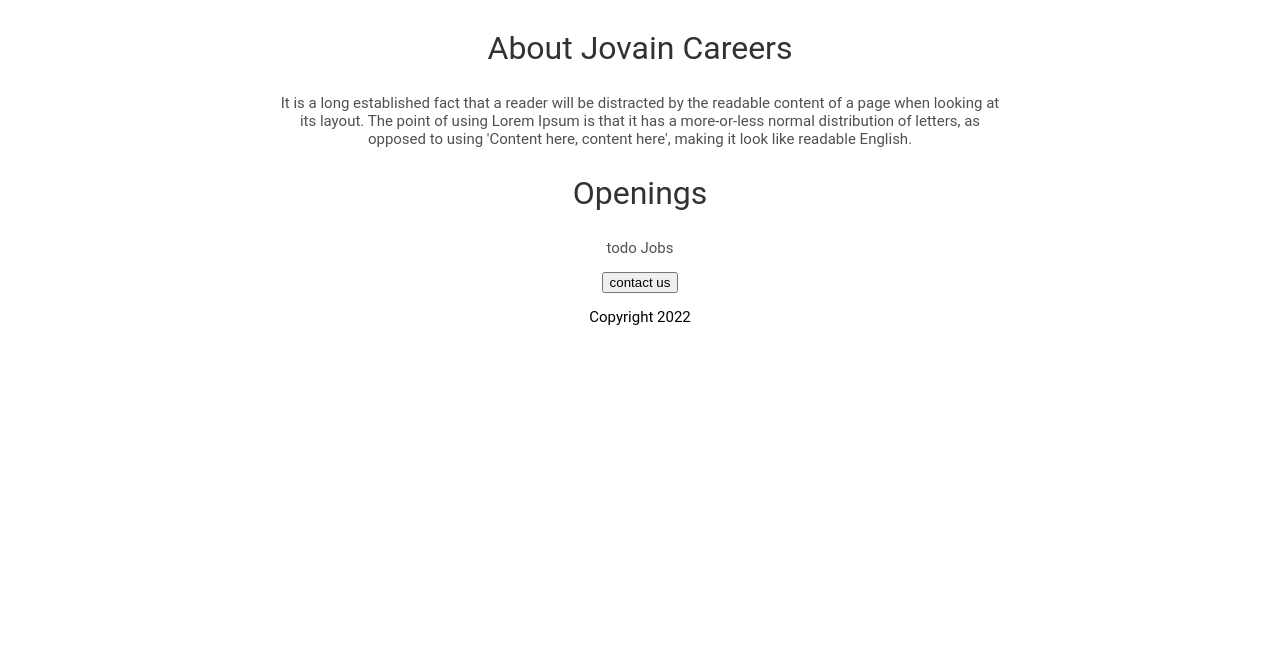
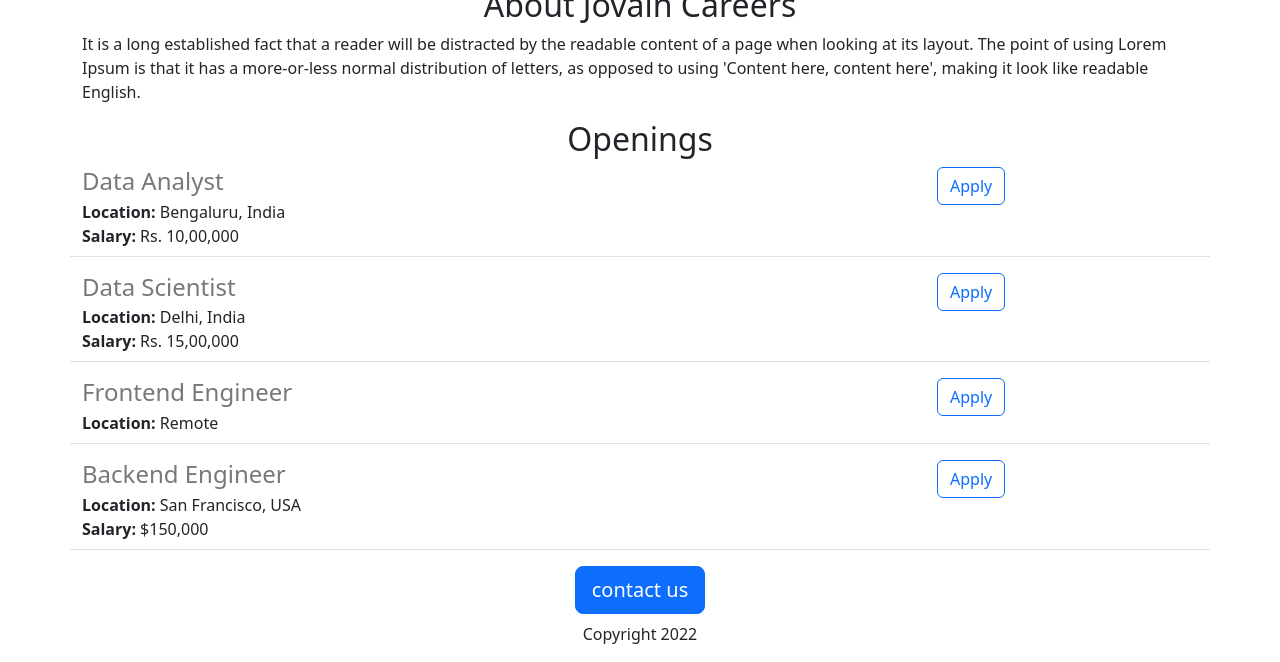
Before and after one commit to pankajbhar02/flask-tutorial, a Flask app: page / in a window 1280 px wide. Shown: the part 552-1214 px from the top of the page. Before the commit the page ends 877 px from the top, so only its background shows below. Run offline with Flask 3, Linux system fonts and the light colour scheme.

Commit message:
added dynamic data and API route

```diff
--- a/main.py
+++ b/main.py
@@ -1,11 +1,42 @@
-from flask import Flask, render_template
+from flask import Flask, render_template, jsonify
 
 app=Flask(__name__)
+
+JOBS = [
+  {
+    'id': 1,
+    'title': 'Data Analyst',
+    'location': 'Bengaluru, India',
+    'salary': 'Rs. 10,00,000'
+  },
+  {
+    'id': 2,
+    'title': 'Data Scientist',
+    'location': 'Delhi, India',
+    'salary': 'Rs. 15,00,000'
+  },
+  {
+    'id': 3,
+    'title': 'Frontend Engineer',
+    'location': 'Remote'
+
+  },
+  {
+    'id': 4,
+    'title': 'Backend Engineer',
+    'location': 'San Francisco, USA',
+    'salary': '$150,000'
+  }
+]
 
 
 @app.route("/")
 def hello_world():
-  return render_template("home.html")
+  return render_template("home.html", jobs= JOBS)
+
+@app.route("/api/jobs")
+def list_jobs():
+  return jsonify(JOBS)
 
 if __name__=='__main__':
   app.run(host='0.0.0.0',  debug= True)
--- a/templates/home.html
+++ b/templates/home.html
@@ -4,81 +4,52 @@
    <title>
      Carrer Portal
    </title>
+   <meta charset="utf-8">
+    <meta name="viewport" content="width=device-width, initial-scale=1">
+
+   <link href="https://cdn.jsdelivr.net/npm/bootstrap@5.3.0/dist/css/bootstrap.min.css" rel="stylesheet" integrity="sha384-9ndCyUaIbzAi2FUVXJi0CjmCapSmO7SnpJef0486qhLnuZ2cdeRhO02iuK6FUUVM" crossorigin="anonymous">
    <style>
-
-     h1
-     {
-       font-size: 40px;
-       font-family: Roboto;
-       text-align: center;
-       font-weight: normal;
-       color: rgb(100,100,100);
-     }
-
-      h2
-     {
-       font-size: 32px;
-       font-family: Roboto;
-       text-align: center;
-       font-weight: normal;
-       color: rgb(50,50,50);
-     }
-
-     p
-     {
-       font-size: 15px;
-       font-family: Roboto;
-       text-align: center;
-       font-weight: normal;
-     }
      #banner
      {
        width:100%;
        height: 450px;
        object-fit: cover;
+
      }
+   </style>
 
-
-     #container
-       {
-         max-width: 720px;
-         margin: 0 auto;
-       }
-  .bodytext
-       {
-        color: rgb(80,80,80);
-       font-family: Roboto;
-       text-align: center;
-       font-weight: normal;
-       }
-
-   </style>
 
  </head>
 
+
   <body>
 
-    <div id="container">
-      <h1>Jovain Carrers</h1>
-    <img id="banner" src="https://flask-tutorial--pankajkumar333.repl.co/static/banner.jpg">
-    <h2>About Jovain Careers</h2>
+    <div class="container">
 
-    <p class="bodytext">
+      <h1 class="text-center mt-4 mb-2" >Jovain Carrers</h1>
+    <img class= "img-fluid" id= "banner" src="https://flask-tutorial--pankajkumar333.repl.co/static/banner.jpg", width: 100px ,height:100px>
+    <h2 class="text-center  mt-2 mb-2" >About Jovain Careers</h2>
+
+    <p>
       It is a long established fact that a reader will be distracted by the readable content of a page when looking at its layout. The point of using Lorem Ipsum is that it has a more-or-less normal distribution of letters, as opposed to using 'Content here, content here', making it look like readable English.
     </p>
 
-    <h2> Openings</h2>
-    <p class="bodytext">
-      todo Jobs
-    </p>
-    <div style= text-align:center;>
-    <button> contact us</button>
-      <p>
+    <h2 class="text-center" > Openings</h2>
+     <div>
+        {% for job in jobs %}
+        {% include 'jobitem.html' %}
+
+          {% endfor %}
+      </div>
+
+     <div style= text-align:center;>
+  <button class="btn btn-primary btn-lg" > contact us</button>
+      <p class="text-center mt-2">
         Copyright 2022
       </p>
+     </div>
+
     </div>
-    </div>
-
 
   </body>
 
--- /dev/null
+++ b/templates/jobitem.html
@@ -0,0 +1,20 @@
+<div class="border-bottom row" style="margin-bottom:16px; padding-bottom: 8px;">
+    <div class= "col-9" >
+      <h4 style= "color:rgb(120,120,120); margin-bottom:4px;">
+      {{job['title']}}
+    </h4>
+    <div>
+      <b>Location:</b> {{job['location']}}
+    </div>
+
+    {% if 'salary' in job %}
+    <div>
+      <b>Salary:</b> {{job['salary']}}
+    </div>
+    {% endif %}
+
+    </div >
+    <div class= "col-3">
+        <button type="button" class="btn btn-outline-primary">Apply</button>
+    </div>
+  </div>
```
